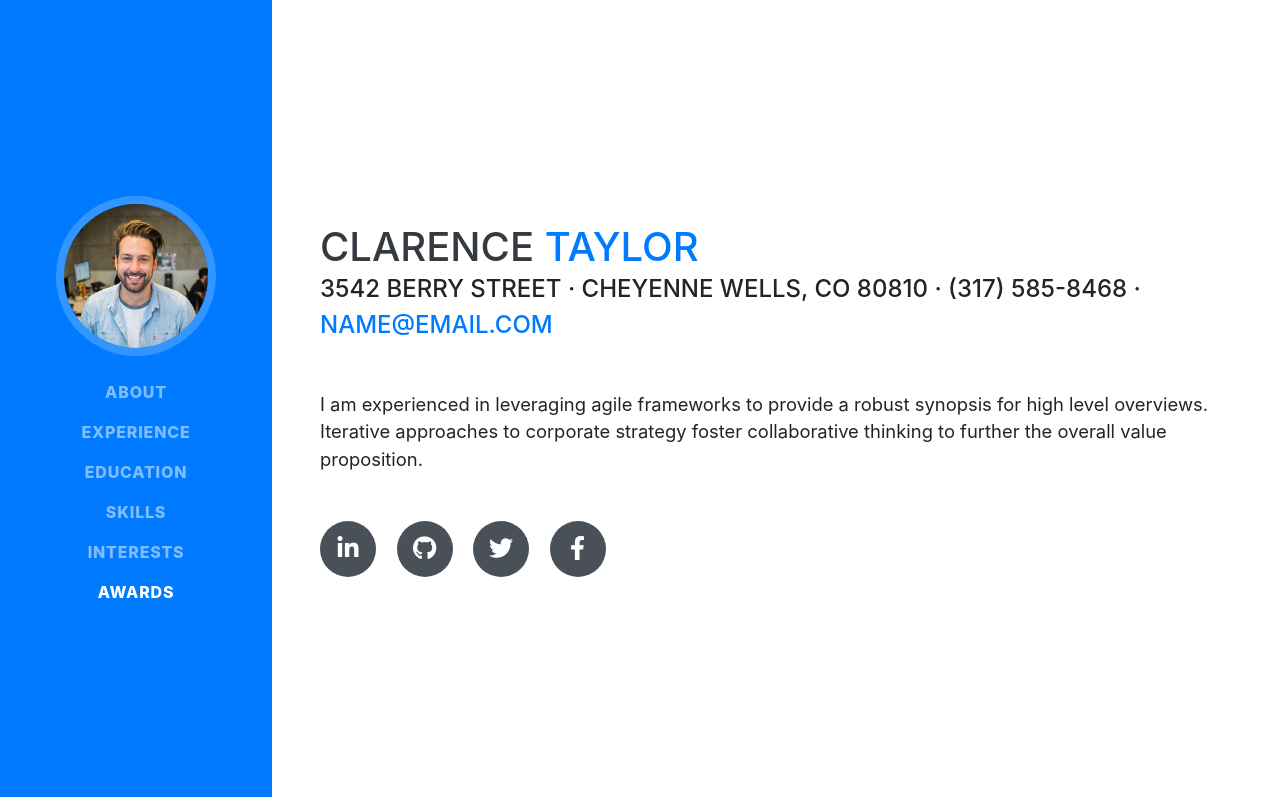
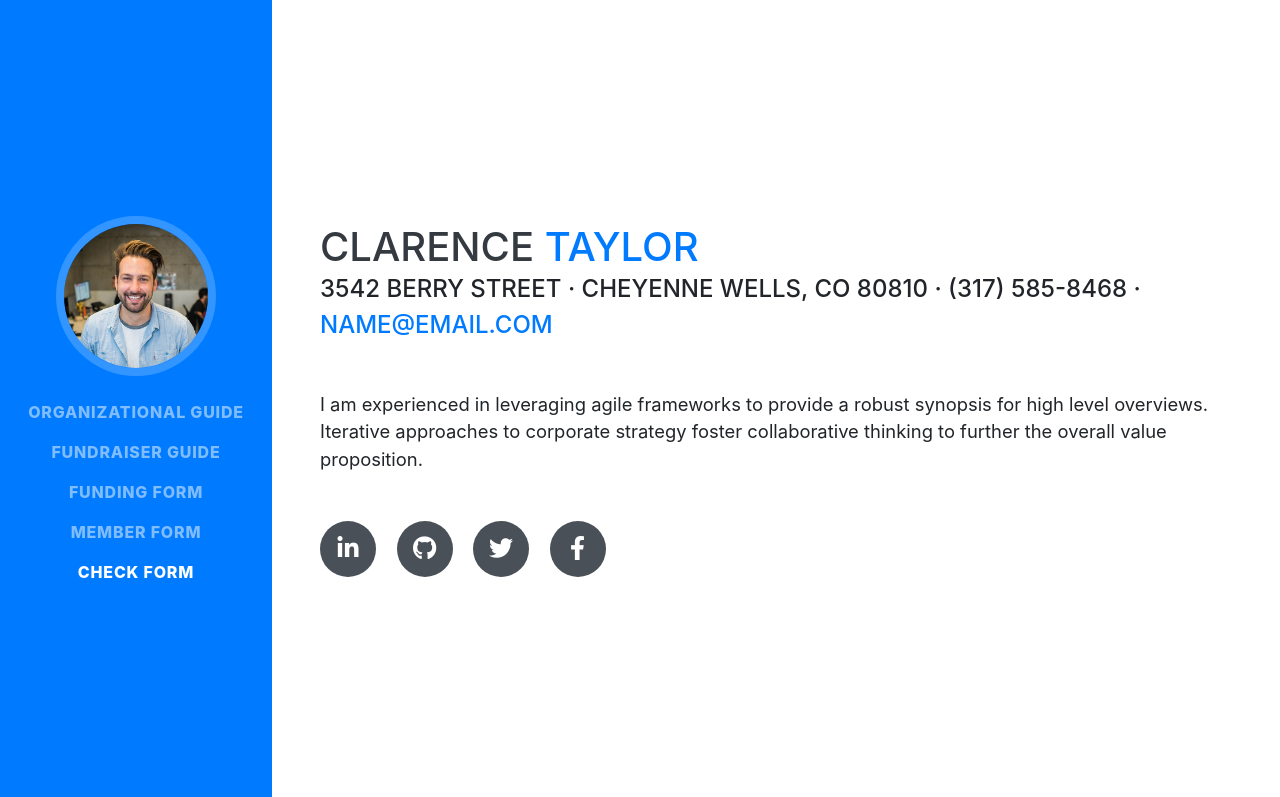
Before and after one commit to ejakicic/ClubForms, a website with bundled scripts: page index.html in a window 1280 px wide. Shown: the top 797 px of the page. Built offline with nearby package versions, Linux system fonts and the light colour scheme; a web font is replaced by a local one.

Commit message:
Changed Navbar

```diff
--- a/index.html
+++ b/index.html
@@ -8,7 +8,7 @@
   <meta name="description" content="">
   <meta name="author" content="">
 
-  <title>Resume - Start Bootstrap Theme</title>
+  <title>Club Forms</title>
 
   <!-- Bootstrap core CSS -->
   <link href="vendor/bootstrap/css/bootstrap.min.css" rel="stylesheet">
@@ -38,23 +38,23 @@
     <div class="collapse navbar-collapse" id="navbarSupportedContent">
       <ul class="navbar-nav">
         <li class="nav-item">
-          <a class="nav-link js-scroll-trigger" href="#about">About</a>
+          <a class="nav-link js-scroll-trigger" href="#about">Organizational Guide</a>
         </li>
         <li class="nav-item">
-          <a class="nav-link js-scroll-trigger" href="#experience">Experience</a>
+          <a class="nav-link js-scroll-trigger" href="#experience">Fundraiser Guide</a>
         </li>
         <li class="nav-item">
-          <a class="nav-link js-scroll-trigger" href="#education">Education</a>
+          <a class="nav-link js-scroll-trigger" href="#education">Funding Form</a>
         </li>
         <li class="nav-item">
-          <a class="nav-link js-scroll-trigger" href="#skills">Skills</a>
+          <a class="nav-link js-scroll-trigger" href="#skills">Member Form</a>
         </li>
         <li class="nav-item">
-          <a class="nav-link js-scroll-trigger" href="#interests">Interests</a>
+          <a class="nav-link js-scroll-trigger" href="#interests">Check Form</a>
         </li>
-        <li class="nav-item">
-          <a class="nav-link js-scroll-trigger" href="#awards">Awards</a>
-        </li>
+        <!--<li class="nav-item">
+          <a class="nav-link js-scroll-trigger" href="#awards"></a>
+        </li>-->
       </ul>
     </div>
   </nav>
```
